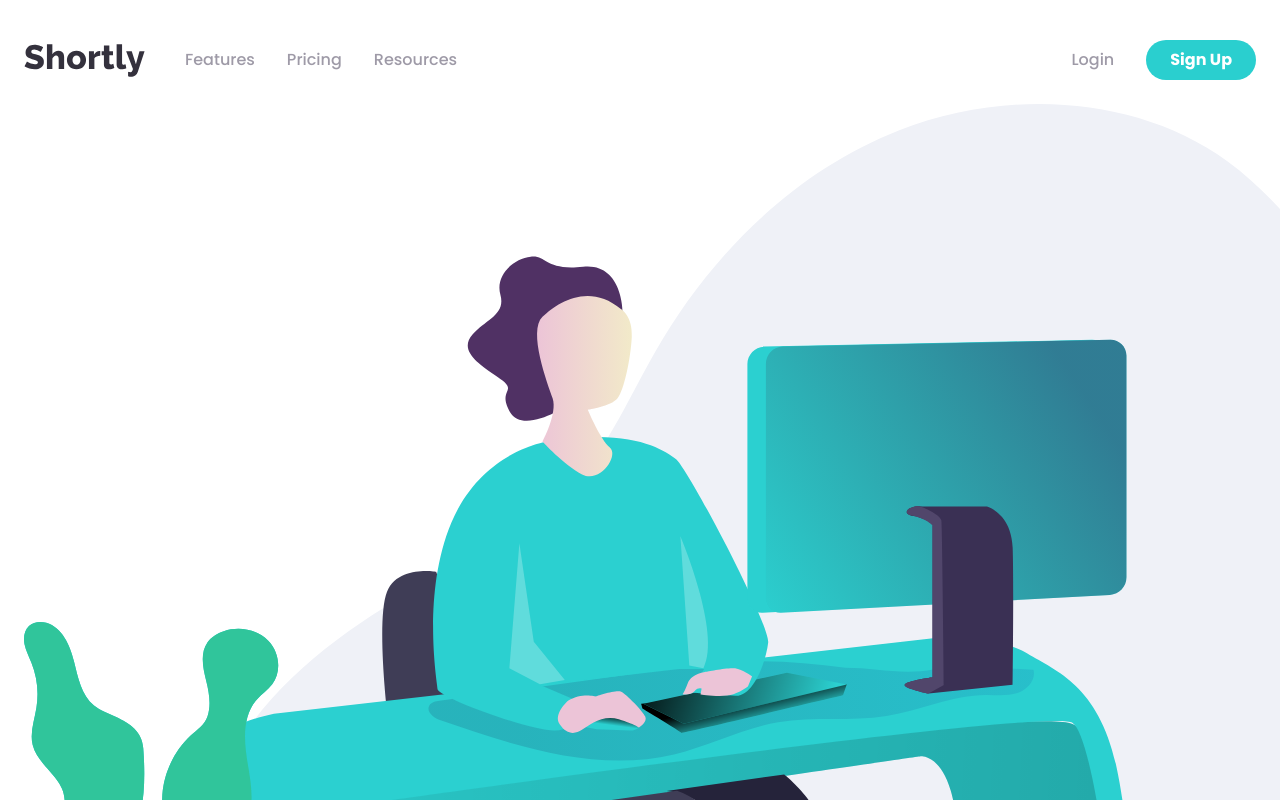
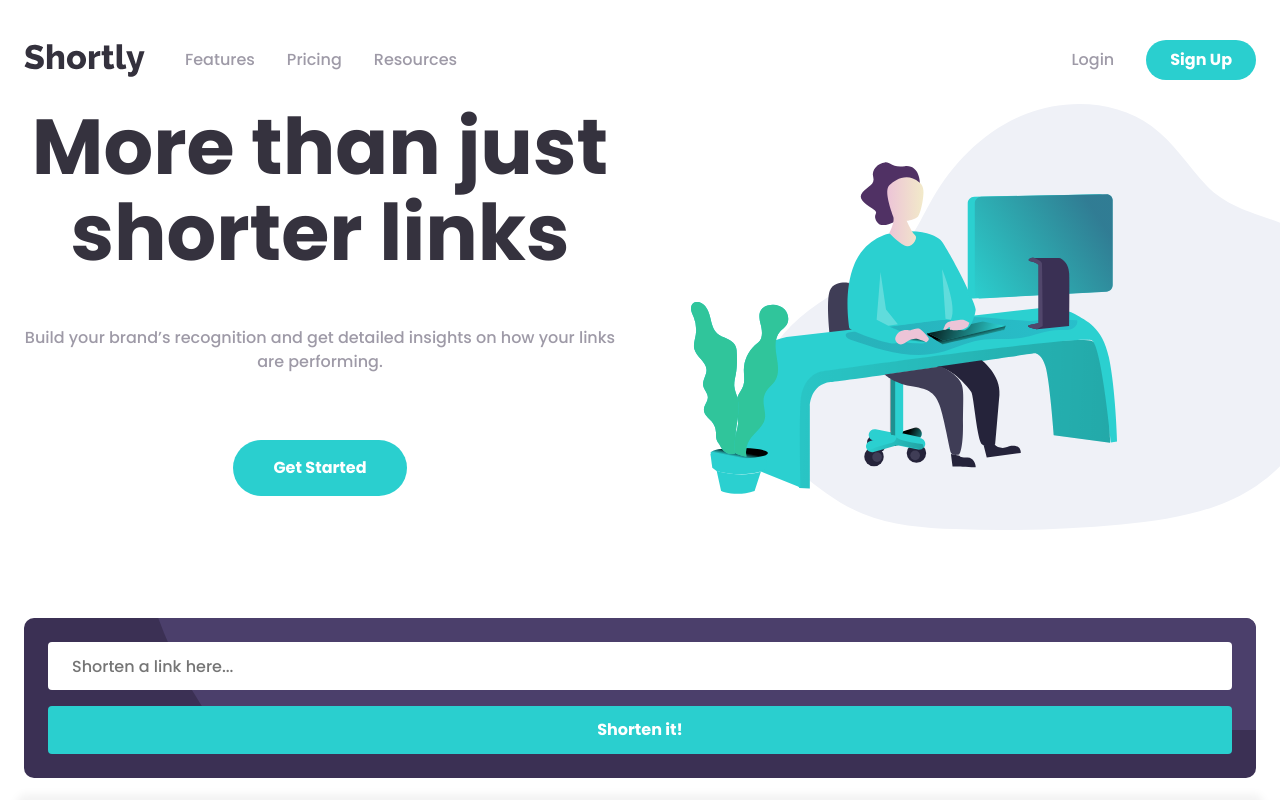
Before and after one commit to c0dehamster/url-shortening-api, a SvelteKit app: page / in a window 1280 px wide. Shown: the top 800 px of the page. Built offline with nearby package versions, Linux system fonts and the light colour scheme.

Commit message:
Add layout for the hero section (desktop)

```diff
--- a/src/routes/+page.svelte
+++ b/src/routes/+page.svelte
@@ -11,6 +11,7 @@
 </script>
 
 <section class="hero" style="--background-image: url({illustrationWorking})">
+	<div class="hero__illustration" />
 	<div class="hero__contents">
 		<h1 class="hero__heading">More than just shorter links</h1>
 
@@ -123,25 +124,28 @@
 		grid-template-areas:
 			"illustration illustration"
 			"contents contents";
-		overflow-x: hidden;
 
 		padding-block-end: 5.5rem;
 
 		row-gap: 2.5rem;
 	}
 
-	.hero::before {
+	/* Dummy div to work around the weirdly offset image */
+
+	.hero__illustration {
+		height: 87vw;
+		position: relative;
+		grid-area: illustration;
+	}
+
+	.hero__illustration::before {
 		content: "";
-		position: relative;
-		min-height: 87vw;
-		width: 100vw;
-
-		left: 1.5rem;
-		right: 0;
+		position: absolute;
+		inset: 0 0 0 8%;
 
 		background-image: var(--background-image);
+		background-size: cover;
 		background-repeat: no-repeat;
-		background-size: cover;
 	}
 
 	.hero__contents {
@@ -261,4 +265,19 @@
 
 		font-size: var(--font-size-700);
 	}
+
+	/* Media query */
+
+	@media screen and (min-width: 60rem) {
+		.hero {
+			grid-template-columns: 1fr 1fr;
+			grid-template-areas:
+				"contents illustration"
+				"contents illustration";
+		}
+
+		.hero__illustration {
+			height: 33.3vw;
+		}
+	}
 </style>
--- a/src/routes/Navigation.svelte
+++ b/src/routes/Navigation.svelte
@@ -134,7 +134,6 @@
 			inset-inline: 1.5rem;
 			top: 6rem;
 			transform: translateY(-100%);
-			transition: 200ms ease-in;
 			z-index: -1;
 
 			padding: 2.5rem 1.5rem;
@@ -148,6 +147,8 @@
 
 		.nav-contents--expanded {
 			z-index: 20;
+			transition: 200ms ease-in;
+
 			transform: translateY(0%);
 
 			opacity: 1;
```
